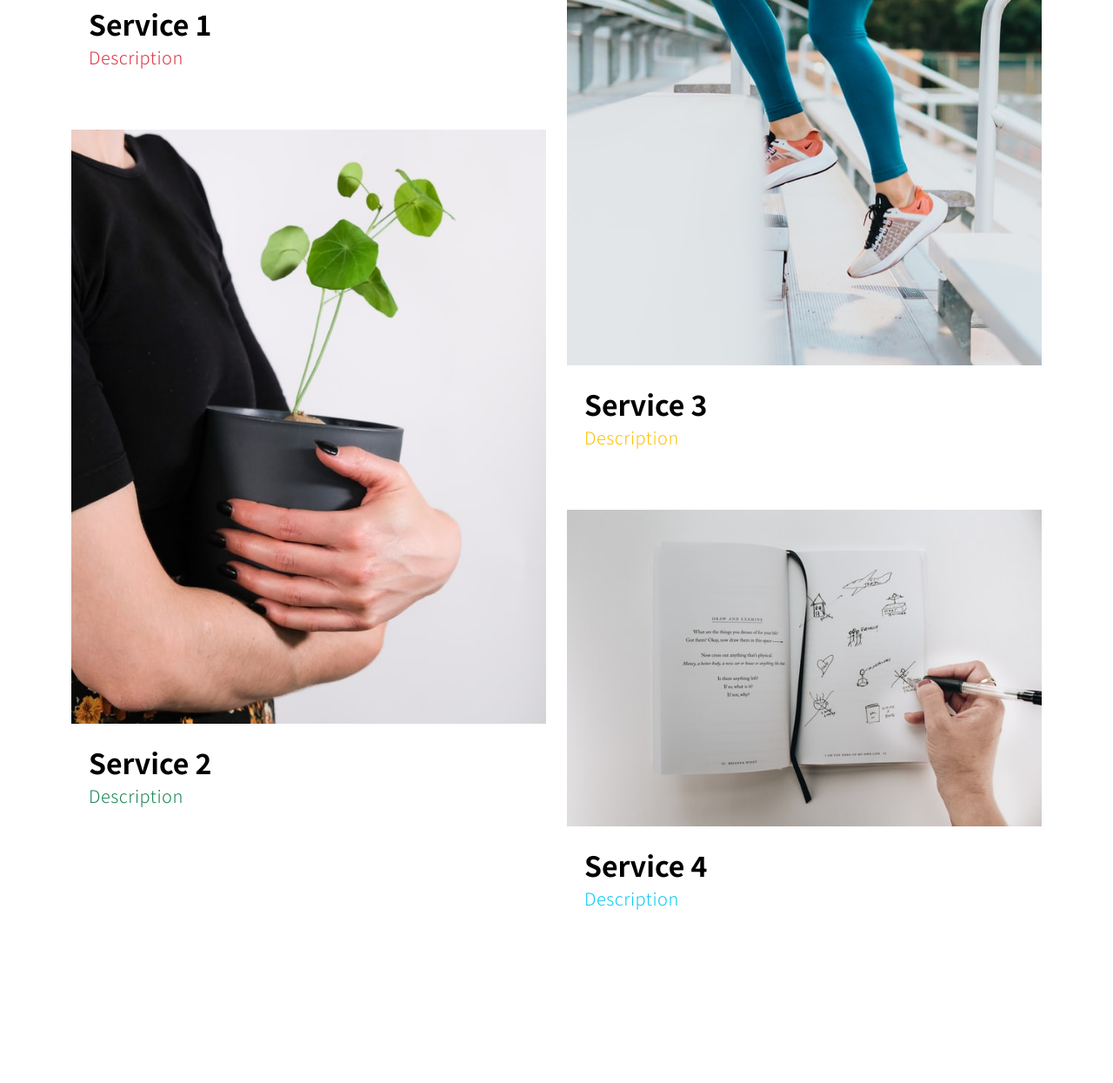
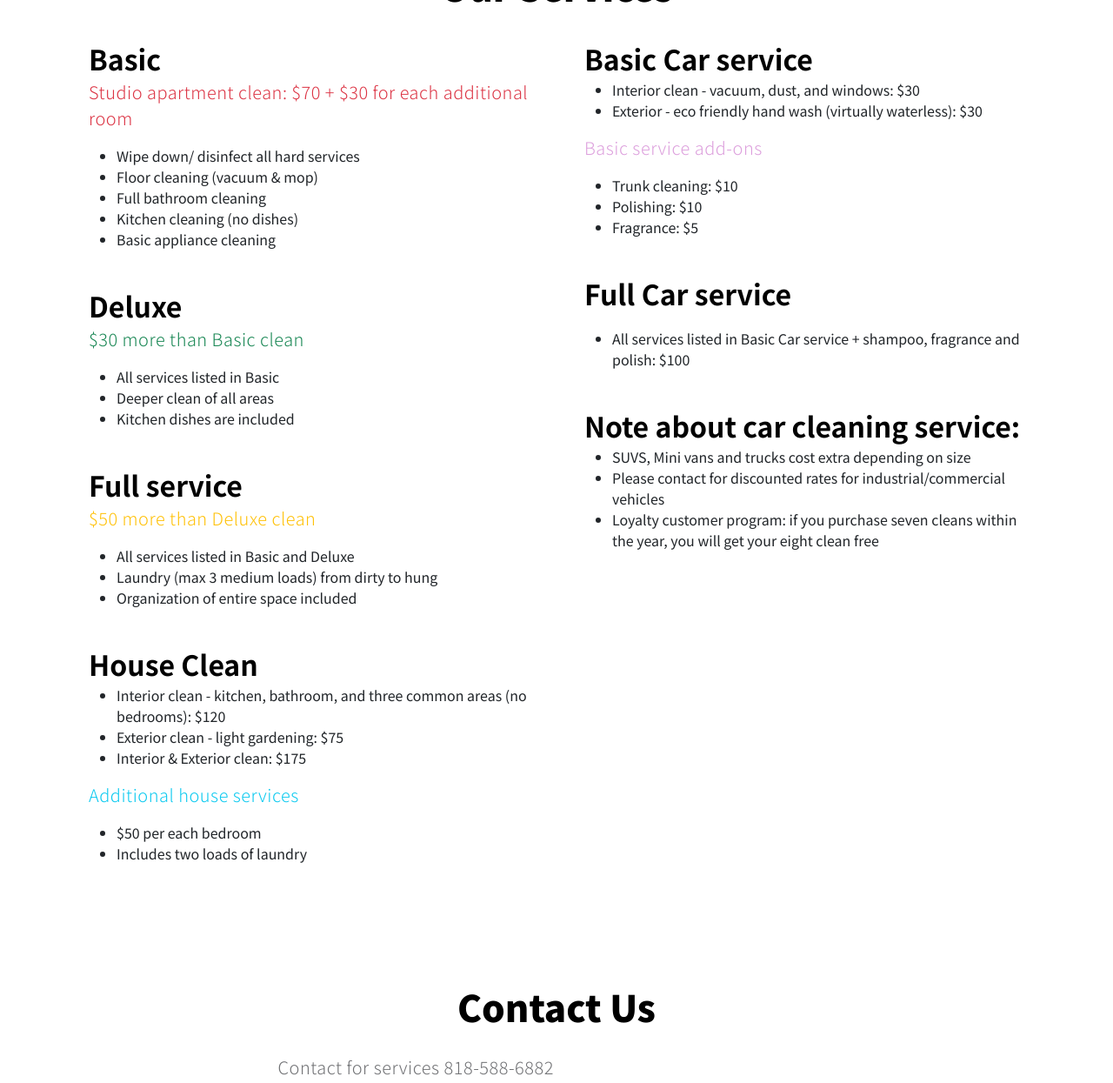
Before and after one commit to MargaritaKhodzka/321-cleaning, a plain HTML site: page index.html in a window 1280 px wide. Shown: the part 1305-2550 px from the top of the page at 87% size. Drawn offline with Linux system fonts and the light colour scheme.

Commit message:
styling updates to the page, deleted all images

```diff
--- a/index.html
+++ b/index.html
@@ -57,84 +57,152 @@
             </nav>
 
             <section class="section-padding pb-0" id="about">
-                <div class="container mb-5 pb-lg-5">
+                <div class="container pb-lg-5">
                     <div class="row">
                         <div class="col-12">
                             <h2 class="mb-3" data-aos="fade-up">About Us</h2>
                         </div>
 
                         <div class="col-lg-6 col-12 mt-3 mb-lg-5">
-                            <p class="me-4" data-aos="fade-up" data-aos-delay="300">You may contribute <a rel="nofollow" href="http://paypal.me/templatemo" target="_blank">a small amount</a> via PayPal if <a rel="nofollow" href="https://templatemo.com/tm-567-nomad-force" target="_parent">Nomad Force Template</a> is useful for you. This will absolutely help us to keep creating better CSS templates for you. <br><br>We provide you 100% free templates on TemplateMo website. Images are provided by FreePik and Unsplash websites.</p>
+                            <p class="me-4" data-aos="fade-up" data-aos-delay="300">
+                                Welcome to 321 cleaners, an eco-friendly cleaning service whose mission is to leave little to no impact on the environment. We pride ourselves on using only sustainable products that not only provide superior cleaning and sanitizing properties but are also safe for you, your friends, family and your loved fur babies to be around. For each of our clients, we try to tailor a cleaning service designed to meet their individual needs, whether that includes your car, your apartment, your home... and even your laundry!
+                                <br><br>
+                                The origin of 321 cleaners comes from my personal experience of hiring a cleaning service and wondering about the smells that were in the air from the cleaning products being used. I decided to research the products being used and found out how damaging they were not only to me, but also to the environment, including the ocean. Not only did I want to help the planet, but I also wanted to help people live a healthier and cleaner lifestyle one step at a time. The chemicals mainly used in common cleaning supplies are damaging to the body in ways not usually considered. A little research goes a long way and it’s quite alarming the ingredients being used daily in the confined space of our homes!
+                            </p>
                         </div>
 
                         <div class="col-lg-6 col-12 mt-lg-3 mb-lg-5">
-                            <p data-aos="fade-up" data-aos-delay="500">This Bootstrap 5 layout is free to use for your business. You are allowed to edit it in any way you like. However, please do not redistribute this template ZIP file for a template download purpose on any other website such as Free CSS collections.</p>
+                            <p data-aos="fade-up" data-aos-delay="500">
+                                Not only do we provide an excellent service, but we provide a healthy service that helps everyone to live more green. Our products are responsibly sourced, and sometimes even homemade (don’t be afraid to ask). Our mission is to rid germs, pests, grime, odors while not impacting the earth. We are a family company and pride ourselves in treating you like family as well, we want the best for you!
+                                <br><br>
+                                Our staff follows strict COVID protocols and all of our employees are fully vaccinated and boosted, and we will supply an air filter while they clean if asked for.
+                                <br><br>
+                                If you would like to learn more about us or the company please email your inquiry below and we would be happy to answer all of your questions. We would welcome the opportunity to prepare an estimate for your inquiry request (by bundling services you can save even more!)
+                            </p>
                         </div>
 
                     </div>
                 </div>
             </section>
 
-            <section class="section-padding" id="portfolio">
+            <section class="section-padding pb-0" id="portfolio">
                 <div class="container">
                     <div class="row">
 
                         <div class="col-12">
-                            <h2 class="mb-5 text-center" data-aos="fade-up">Our Services</h2>
+                            <h2 class="text-center" data-aos="fade-up">Our Services</h2>
                         </div>
 
                         <div class="col-lg-6 col-12">
-                            <div class="portfolio-thumb mb-5" data-aos="fade-up">
-                                <a href="images/portfolio/visuals-Y4qzW3AsvqI-unsplash.jpeg" class="image-popup">
-                                    <img src="images/portfolio/visuals-Y4qzW3AsvqI-unsplash.jpeg" class="img-fluid portfolio-image" alt="">
-                                </a>
+                            <div class="portfolio-thumb" data-aos="fade-up">
 
                                 <div class="portfolio-info">
-                                    <h4 class="portfolio-title mb-0">Service 1</h4>
+                                    <h4 class="portfolio-title mb-0">Basic</h4>
 
-                                    <p class="text-danger">Description</p>
+                                    <p class="text-danger">Studio apartment clean: $70 + $30 for each additional room</p>
+                                    <ul>
+                                        <li>Wipe down/ disinfect all hard services</li>
+                                        <li>Floor cleaning (vacuum & mop)</li>
+                                        <li>Full bathroom cleaning</li>
+                                        <li>Kitchen cleaning (no dishes)</li>
+                                        <li>Basic appliance cleaning</li>
+                                    </ul>
                                 </div>
                             </div>
 
                             <div class="portfolio-thumb" data-aos="fade-up">
-                                <a href="images/portfolio/severin-candrian-nn3uIZqmUtE-unsplash.jpeg" class="image-popup">
-                                    <img src="images/portfolio/severin-candrian-nn3uIZqmUtE-unsplash.jpeg" class="img-fluid portfolio-image" alt="">
-                                </a>
 
                                 <div class="portfolio-info">
-                                    <h4 class="portfolio-title mb-0">Service 2</h4>
+                                    <h4 class="portfolio-title mb-0">Deluxe</h4>
 
-                                    <p class="text-success">Description</p>
-                                </div>
-                            </div>
-                        </div>
-
-                        <div class="col-lg-6 col-12">
-                            <div class="portfolio-thumb mt-5 mt-lg-0 mb-5" data-aos="fade-up">
-                                <a href="images/portfolio/tyler-nix-Y1drF0Y3Oe0-unsplash.jpeg" class="image-popup">
-                                    <img src="images/portfolio/tyler-nix-Y1drF0Y3Oe0-unsplash.jpeg" class="img-fluid portfolio-image" alt="">
-                                </a>
-
-                                <div class="portfolio-info">
-                                    <h4 class="portfolio-title mb-0">Service 3</h4>
-
-                                    <p class="text-warning">Description</p>
+                                    <p class="text-success">$30 more than Basic clean</p>
+                                    <ul>
+                                        <li>All services listed in Basic</li>
+                                        <li>Deeper clean of all areas</li>
+                                        <li>Kitchen dishes are included</li>
+                                    </ul>
                                 </div>
                             </div>
 
                             <div class="portfolio-thumb" data-aos="fade-up">
-                                <a href="images/portfolio/thought-catalog-gv-T-OjLe4c-unsplash.jpeg" class="image-popup">
-                                    <img src="images/portfolio/thought-catalog-gv-T-OjLe4c-unsplash.jpeg" class="img-fluid portfolio-image" alt="">
-                                </a>
 
                                 <div class="portfolio-info">
-                                    <h4 class="portfolio-title mb-0">Service 4</h4>
+                                    <h4 class="portfolio-title mb-0">Full service</h4>
 
-                                    <p class="text-info">Description</p>
+                                    <p class="text-warning">$50 more than Deluxe clean</p>
+                                    <ul>
+                                        <li>All services listed in Basic and Deluxe</li>
+                                        <li>Laundry (max 3 medium loads) from dirty to hung</li>
+                                        <li>Organization of entire space included</li>
+                                    </ul>
+                                </div>
+                            </div>
+
+                            <div class="portfolio-thumb" data-aos="fade-up">
+
+                                <div class="portfolio-info">
+                                    <h4 class="portfolio-title mb-0">House Clean</h4>
+
+                                    <ul>
+                                        <li>Interior clean - kitchen, bathroom, and three common areas (no bedrooms): $120</li>
+                                        <li>Exterior clean - light gardening: $75</li>
+                                        <li>Interior & Exterior clean: $175</li>
+                                    </ul>
+
+                                    <p class="text-info">Additional house services</p>
+                                    <ul>
+                                        <li>$50 per each bedroom</li>
+                                        <li>Includes two loads of laundry</li>
+                                    </ul>
+                                </div>
+                            </div>
+
+                        </div>
+
+                        <div class="col-lg-6 col-12">
+
+                            <div class="portfolio-thumb" data-aos="fade-up">
+
+                                <div class="portfolio-info">
+                                    <h4 class="portfolio-title mb-0">Basic Car service</h4>
+                                        <ul>
+                                            <li>Interior clean - vacuum, dust, and windows: $30</li>
+                                            <li>Exterior - eco friendly hand wash (virtually waterless): $30</li>
+                                        </ul>
+
+                                        <p class="text-purple">Basic service add-ons</p>
+                                        <ul>
+                                            <li>Trunk cleaning: $10</li>
+                                            <li>Polishing: $10</li>
+                                            <li>Fragrance: $5</li>
+                                        </ul>
+                                </div>
+                            </div>
+
+                            <div class="portfolio-thumb" data-aos="fade-up">
+
+                                <div class="portfolio-info">
+                                    <h4 class="portfolio-title mb-0">Full Car service</h4>
+
+                                    <p class="text-crimson"></p>
+                                    <ul>
+                                        <li>All services listed in Basic Car service + shampoo, fragrance and polish: $100</li>
+                                    </ul>
+                                </div>
+                            </div>
+
+                            <div class="portfolio-thumb" data-aos="fade-up">
+
+                                <div class="portfolio-info">
+                                    <h4 class="portfolio-title mb-0">Note about car cleaning service:</h4>
+                                    <ul>
+                                        <li>SUVS, Mini vans and trucks cost extra depending on size</li>
+                                        <li>Please contact for discounted rates for industrial/commercial vehicles</li>
+                                        <li>Loyalty customer program: if you purchase seven cleans within the year, you will get your eight clean free</li>
+                                    </ul>
                                 </div>
                             </div>
                         </div>
-
                     </div>
                 </div>
             </section>
@@ -149,15 +217,12 @@
 
                             <div class="row">
                                 <div class="col-12">
-                                    <a href="tel:555-555-5555">
-                                        555-555-5555
-                                    </a>
+                                    <p>Contact for services <a href="tel:818-588-6882">818-588-6882</a></p>
+                                    <p>Contact for billing/accounting <a href="tel:818-917-1291">818-917-1291</a></p>
                                 </div>
 
                                 <div class="col-12">
-                                    <a href="mailto:info@company.com">
-                                        info@company.com
-                                    </a>
+                                    <p>General inquiries or questions please email us at <a href="mailto:assist@321cleaners.com">assist@321cleaners.com</a></p>
                                 </div>
                             </div>
                         </div>
@@ -167,11 +232,13 @@
             </section>
 
             <section class="google-map">
-                <h5>
-                    <i class="bi-geo-alt-fill me-2"></i>
-                    City, California
-                </h5>
-                <iframe src="https://www.google.com/maps/embed?pb=!1m18!1m12!1m3!1d6509165.292900182!2d-123.79897811883849!3d37.193023305281926!2m3!1f0!2f0!3f0!3m2!1i1024!2i768!4f13.1!3m3!1m2!1s0x808fb9fe5f285e3d%3A0x8b5109a227086f55!2sCalifornia!5e0!3m2!1sen!2sus!4v1646442580689!5m2!1sen!2sus" class="map-iframe" width="100%" height="400" style="border:0;" allowfullscreen="" loading="lazy"></iframe>
+                <div class="container">
+                    <h5>
+                        <i class="bi-geo-alt-fill me-2"></i>
+                        Los Angeles, California
+                    </h5>
+                    <iframe src="https://www.google.com/maps/embed?pb=!1m18!1m12!1m3!1d423286.27405770525!2d-118.69192047471653!3d34.02016130653294!2m3!1f0!2f0!3f0!3m2!1i1024!2i768!4f13.1!3m3!1m2!1s0x80c2c75ddc27da13%3A0xe22fdf6f254608f4!2sLos%20Angeles%2C%20CA!5e0!3m2!1sen!2sus!4v1654033414412!5m2!1sen!2sus" width="600" height="450" style="border:0;" allowfullscreen="" loading="lazy" referrerpolicy="no-referrer-when-downgrade"></iframe>
+                </div>
             </section>
 
         </main>
```
Also changed, not shown: css/bootstrap.min.css, images/elena-rabkina-eVVzwsNhNf4-unsplash.jpg (deleted), images/news/caroline-lm-uqveD8dYPUM-unsplash.jpg (deleted), images/news/jean-philippe-delberghe-MmanXAs1sKw-unsplash.jpeg (deleted), images/news/maria-stewart-p4tj0g-_aMM-unsplash.jpeg (deleted), images/people/asia-business-woman-feeling-happy-smiling-looking-camera-while-relax-home-office.jpg (deleted), images/people/happy-african-american-professional-manager-smiling-looking-camera-headshot-portrait.jpg (deleted), images/people/project-leder-with-disabilities-looking-front-sitting-immobilized-wheelchair-business-office-room.jpg (deleted), images/people/studio-shot-beautiful-happy-retired-caucasian-female-with-pixie-hairdo-crossing-arms-her-chest-having-confident-look-smiling-broadly.jpg (deleted), images/people/working-business-lady.jpg (deleted), images/portfolio/severin-candrian-nn3uIZqmUtE-unsplash.jpeg (deleted), images/portfolio/thought-catalog-gv-T-OjLe4c-unsplash.jpeg (deleted), images/portfolio/tyler-nix-Y1drF0Y3Oe0-unsplash.jpeg (deleted), images/portfolio/visuals-Y4qzW3AsvqI-unsplash.jpeg (deleted), 2 other files.
